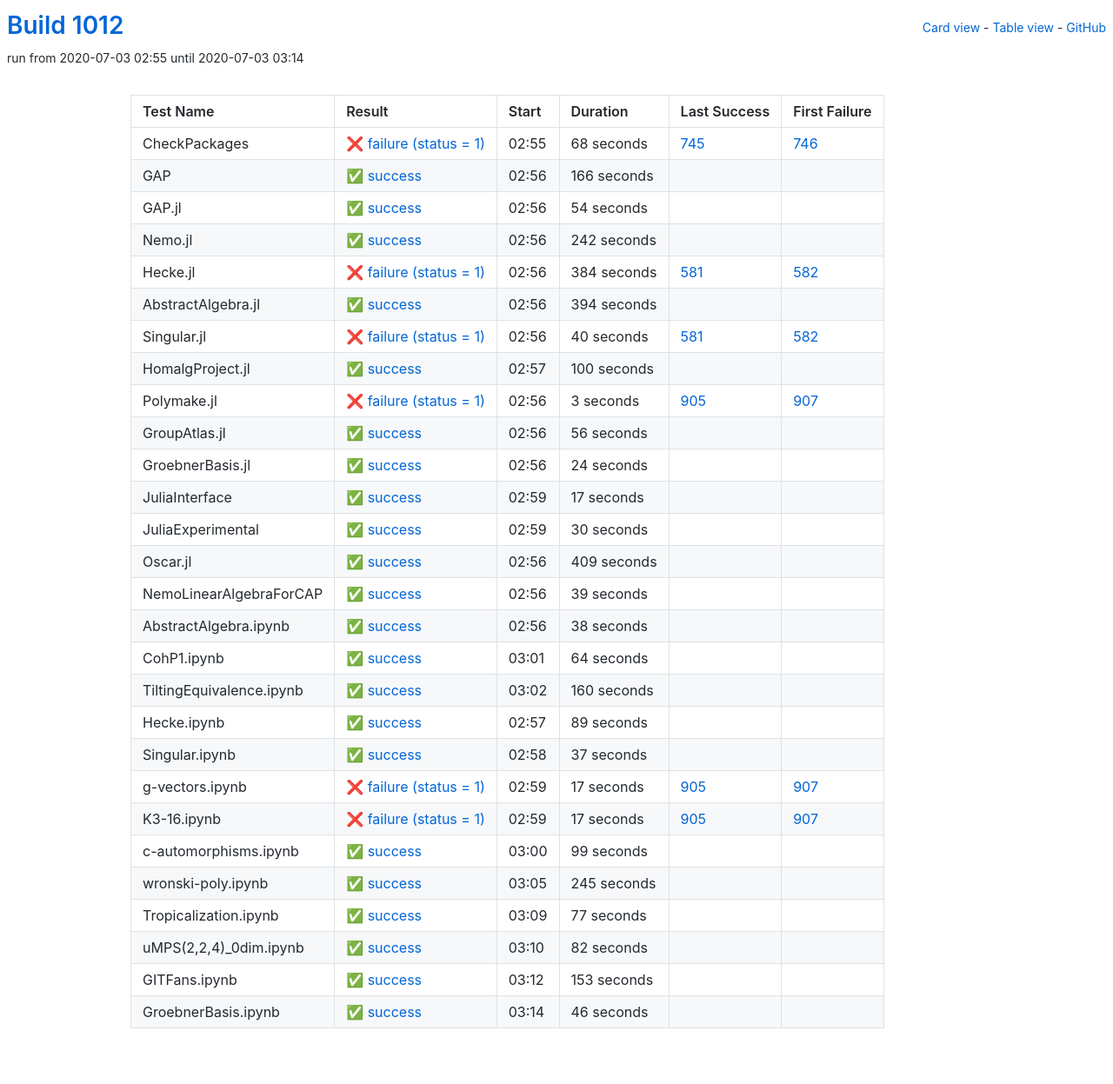
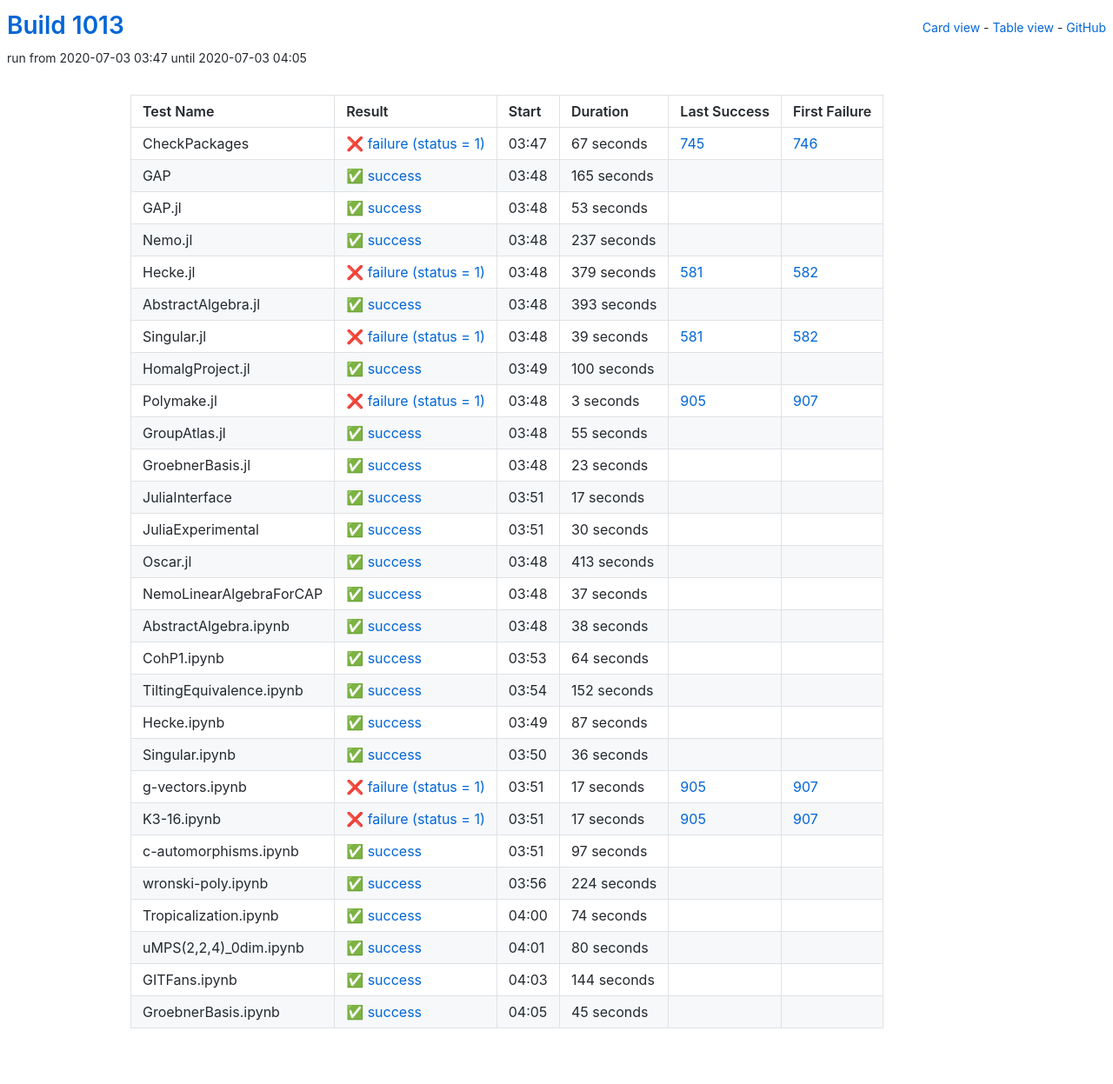
Before and after one commit to oscar-system/oscar-ci-status-1.4, a Jekyll site: the page built from table.html, in a window 1280 px wide. Shown: the whole page at 87% size. Built offline with Jekyll 4.4.1, drawn with Linux system fonts in a browser that asks for light colours.

Commit message:
Build #1013

```diff
--- a/_data/ci.yml
+++ b/_data/ci.yml
@@ -1,6 +1,6 @@
 ---
-build: 1012
-build_url: https://oscarci.mathematik.uni-kl.de/job/oscar-julia-1.4/1012/
+build: 1013
+build_url: https://oscarci.mathematik.uni-kl.de/job/oscar-julia-1.4/1013/
 job: oscar-julia-1.4
 organization: oscar-system
 repo: oscar-ci-status-1.4
@@ -8,92 +8,92 @@ repourl: https://github.com/oscar-system/oscar-ci-status-1.4
 tests:
 - name: CheckPackages
   id: checkpackages
-  log: https://oscarci.mathematik.uni-kl.de/job/oscar-julia-1.4/1012/artifact/logs/build-1012/CheckPackages.log
-  start: 2020-07-03 02:55
+  log: https://oscarci.mathematik.uni-kl.de/job/oscar-julia-1.4/1013/artifact/logs/build-1013/CheckPackages.log
+  start: 2020-07-03 03:47
   success: false
   exitcode: 1
   status: failure
-  duration: 68
+  duration: 67
   last_success: 745
   last_success_url: https://oscarci.mathematik.uni-kl.de/job/oscar-julia-1.4/745/
   first_failure: 746
   first_failure_url: https://oscarci.mathematik.uni-kl.de/job/oscar-julia-1.4/746/
 - name: GAP
   id: gap
-  log: https://oscarci.mathematik.uni-kl.de/job/oscar-julia-1.4/1012/artifact/logs/build-1012/GAP.log
-  start: 2020-07-03 02:56
+  log: https://oscarci.mathematik.uni-kl.de/job/oscar-julia-1.4/1013/artifact/logs/build-1013/GAP.log
+  start: 2020-07-03 03:48
   success: true
   exitcode: 0
   status: success
-  duration: 166
+  duration: 165
   last_success: false
   last_success_url:
   first_failure: false
   first_failure_url:
 - name: GAP.jl
   id: gap-jl
-  log: https://oscarci.mathematik.uni-kl.de/job/oscar-julia-1.4/1012/artifact/logs/build-1012/GAP.jl.log
-  start: 2020-07-03 02:56
+  log: https://oscarci.mathematik.uni-kl.de/job/oscar-julia-1.4/1013/artifact/logs/build-1013/GAP.jl.log
+  start: 2020-07-03 03:48
   success: true
   exitcode: 0
   status: success
-  duration: 54
+  duration: 53
   last_success: false
   last_success_url:
   first_failure: false
   first_failure_url:
 - name: Nemo.jl
   id: nemo-jl
-  log: https://oscarci.mathematik.uni-kl.de/job/oscar-julia-1.4/1012/artifact/logs/build-1012/Nemo.jl.log
-  start: 2020-07-03 02:56
+  log: https://oscarci.mathematik.uni-kl.de/job/oscar-julia-1.4/1013/artifact/logs/build-1013/Nemo.jl.log
+  start: 2020-07-03 03:48
   success: true
   exitcode: 0
   status: success
-  duration: 242
+  duration: 237
   last_success: false
   last_success_url:
   first_failure: false
   first_failure_url:
 - name: Hecke.jl
   id: hecke-jl
-  log: https://oscarci.mathematik.uni-kl.de/job/oscar-julia-1.4/1012/artifact/logs/build-1012/Hecke.jl.log
-  start: 2020-07-03 02:56
+  log: https://oscarci.mathematik.uni-kl.de/job/oscar-julia-1.4/1013/artifact/logs/build-1013/Hecke.jl.log
+  start: 2020-07-03 03:48
   success: false
   exitcode: 1
   status: failure
-  duration: 384
+  duration: 379
   last_success: 581
   last_success_url: https://oscarci.mathematik.uni-kl.de/job/oscar-julia-1.4/581/
   first_failure: 582
   first_failure_url: https://oscarci.mathematik.uni-kl.de/job/oscar-julia-1.4/582/
 - name: AbstractAlgebra.jl
   id: abstractalgebra-jl
-  log: https://oscarci.mathematik.uni-kl.de/job/oscar-julia-1.4/1012/artifact/logs/build-1012/AbstractAlgebra.jl.log
-  start: 2020-07-03 02:56
+  log: https://oscarci.mathematik.uni-kl.de/job/oscar-julia-1.4/1013/artifact/logs/build-1013/AbstractAlgebra.jl.log
+  start: 2020-07-03 03:48
   success: true
   exitcode: 0
   status: success
-  duration: 394
+  duration: 393
   last_success: false
   last_success_url:
   first_failure: false
   first_failure_url:
 - name: Singular.jl
   id: singular-jl
-  log: https://oscarci.mathematik.uni-kl.de/job/oscar-julia-1.4/1012/artifact/logs/build-1012/Singular.jl.log
-  start: 2020-07-03 02:56
+  log: https://oscarci.mathematik.uni-kl.de/job/oscar-julia-1.4/1013/artifact/logs/build-1013/Singular.jl.log
+  start: 2020-07-03 03:48
   success: false
   exitcode: 1
   status: failure
-  duration: 40
+  duration: 39
   last_success: 581
   last_success_url: https://oscarci.mathematik.uni-kl.de/job/oscar-julia-1.4/581/
   first_failure: 582
   first_failure_url: https://oscarci.mathematik.uni-kl.de/job/oscar-julia-1.4/582/
 - name: HomalgProject.jl
   id: homalgproject-jl
-  log: https://oscarci.mathematik.uni-kl.de/job/oscar-julia-1.4/1012/artifact/logs/build-1012/HomalgProject.jl.log
-  start: 2020-07-03 02:57
+  log: https://oscarci.mathematik.uni-kl.de/job/oscar-julia-1.4/1013/artifact/logs/build-1013/HomalgProject.jl.log
+  start: 2020-07-03 03:49
   success: true
   exitcode: 0
   status: success
@@ -104,8 +104,8 @@ tests:
   first_failure_url:
 - name: Polymake.jl
   id: polymake-jl
-  log: https://oscarci.mathematik.uni-kl.de/job/oscar-julia-1.4/1012/artifact/logs/build-1012/Polymake.jl.log
-  start: 2020-07-03 02:56
+  log: https://oscarci.mathematik.uni-kl.de/job/oscar-julia-1.4/1013/artifact/logs/build-1013/Polymake.jl.log
+  start: 2020-07-03 03:48
   success: false
   exitcode: 1
   status: failure
@@ -116,32 +116,32 @@ tests:
   first_failure_url: https://oscarci.mathematik.uni-kl.de/job/oscar-julia-1.4/907/
 - name: GroupAtlas.jl
   id: groupatlas-jl
-  log: https://oscarci.mathematik.uni-kl.de/job/oscar-julia-1.4/1012/artifact/logs/build-1012/GroupAtlas.jl.log
-  start: 2020-07-03 02:56
+  log: https://oscarci.mathematik.uni-kl.de/job/oscar-julia-1.4/1013/artifact/logs/build-1013/GroupAtlas.jl.log
+  start: 2020-07-03 03:48
   success: true
   exitcode: 0
   status: success
-  duration: 56
+  duration: 55
   last_success: false
   last_success_url:
   first_failure: false
   first_failure_url:
 - name: GroebnerBasis.jl
   id: groebnerbasis-jl
-  log: https://oscarci.mathematik.uni-kl.de/job/oscar-julia-1.4/1012/artifact/logs/build-1012/GroebnerBasis.jl.log
-  start: 2020-07-03 02:56
+  log: https://oscarci.mathematik.uni-kl.de/job/oscar-julia-1.4/1013/artifact/logs/build-1013/GroebnerBasis.jl.log
+  start: 2020-07-03 03:48
   success: true
   exitcode: 0
   status: success
-  duration: 24
+  duration: 23
   last_success: false
   last_success_url:
   first_failure: false
   first_failure_url:
 - name: JuliaInterface
   id: juliainterface
-  log: https://oscarci.mathematik.uni-kl.de/job/oscar-julia-1.4/1012/artifact/logs/build-1012/JuliaInterface.log
-  start: 2020-07-03 02:59
+  log: https://oscarci.mathematik.uni-kl.de/job/oscar-julia-1.4/1013/artifact/logs/build-1013/JuliaInterface.log
+  start: 2020-07-03 03:51
   success: true
   exitcode: 0
   status: success
@@ -152,8 +152,8 @@ tests:
   first_failure_url:
 - name: JuliaExperimental
   id: juliaexperimental
-  log: https://oscarci.mathematik.uni-kl.de/job/oscar-julia-1.4/1012/artifact/logs/build-1012/JuliaExperimental.log
-  start: 2020-07-03 02:59
+  log: https://oscarci.mathematik.uni-kl.de/job/oscar-julia-1.4/1013/artifact/logs/build-1013/JuliaExperimental.log
+  start: 2020-07-03 03:51
   success: true
   exitcode: 0
   status: success
@@ -164,32 +164,32 @@ tests:
   first_failure_url:
 - name: Oscar.jl
   id: oscar-jl
-  log: https://oscarci.mathematik.uni-kl.de/job/oscar-julia-1.4/1012/artifact/logs/build-1012/Oscar.jl.log
-  start: 2020-07-03 02:56
+  log: https://oscarci.mathematik.uni-kl.de/job/oscar-julia-1.4/1013/artifact/logs/build-1013/Oscar.jl.log
+  start: 2020-07-03 03:48
   success: true
   exitcode: 0
   status: success
-  duration: 409
+  duration: 413
   last_success: false
   last_success_url:
   first_failure: false
   first_failure_url:
 - name: NemoLinearAlgebraForCAP
   id: nemolinearalgebraforcap
-  log: https://oscarci.mathematik.uni-kl.de/job/oscar-julia-1.4/1012/artifact/logs/build-1012/NemoLinearAlgebraForCAP.log
-  start: 2020-07-03 02:56
+  log: https://oscarci.mathematik.uni-kl.de/job/oscar-julia-1.4/1013/artifact/logs/build-1013/NemoLinearAlgebraForCAP.log
+  start: 2020-07-03 03:48
   success: true
   exitcode: 0
   status: success
-  duration: 39
+  duration: 37
   last_success: false
   last_success_url:
   first_failure: false
   first_failure_url:
 - name: AbstractAlgebra.ipynb
   id: abstractalgebra-ipynb
-  log: https://oscarci.mathematik.uni-kl.de/job/oscar-julia-1.4/1012/artifact/logs/build-1012/AbstractAlgebra.ipynb.log
-  start: 2020-07-03 02:56
+  log: https://oscarci.mathematik.uni-kl.de/job/oscar-julia-1.4/1013/artifact/logs/build-1013/AbstractAlgebra.ipynb.log
+  start: 2020-07-03 03:48
   success: true
   exitcode: 0
   status: success
@@ -200,8 +200,8 @@ tests:
   first_failure_url:
 - name: CohP1.ipynb
   id: cohp1-ipynb
-  log: https://oscarci.mathematik.uni-kl.de/job/oscar-julia-1.4/1012/artifact/logs/build-1012/CohP1.ipynb.log
-  start: 2020-07-03 03:01
+  log: https://oscarci.mathematik.uni-kl.de/job/oscar-julia-1.4/1013/artifact/logs/build-1013/CohP1.ipynb.log
+  start: 2020-07-03 03:53
   success: true
   exitcode: 0
   status: success
@@ -212,44 +212,44 @@ tests:
   first_failure_url:
 - name: TiltingEquivalence.ipynb
   id: tiltingequivalence-ipynb
-  log: https://oscarci.mathematik.uni-kl.de/job/oscar-julia-1.4/1012/artifact/logs/build-1012/TiltingEquivalence.ipynb.log
-  start: 2020-07-03 03:02
+  log: https://oscarci.mathematik.uni-kl.de/job/oscar-julia-1.4/1013/artifact/logs/build-1013/TiltingEquivalence.ipynb.log
+  start: 2020-07-03 03:54
   success: true
   exitcode: 0
   status: success
-  duration: 160
+  duration: 152
   last_success: false
   last_success_url:
   first_failure: false
   first_failure_url:
 - name: Hecke.ipynb
   id: hecke-ipynb
-  log: https://oscarci.mathematik.uni-kl.de/job/oscar-julia-1.4/1012/artifact/logs/build-1012/Hecke.ipynb.log
-  start: 2020-07-03 02:57
+  log: https://oscarci.mathematik.uni-kl.de/job/oscar-julia-1.4/1013/artifact/logs/build-1013/Hecke.ipynb.log
+  start: 2020-07-03 03:49
   success: true
   exitcode: 0
   status: success
-  duration: 89
+  duration: 87
   last_success: false
   last_success_url:
   first_failure: false
   first_failure_url:
 - name: Singular.ipynb
   id: singular-ipynb
-  log: https://oscarci.mathematik.uni-kl.de/job/oscar-julia-1.4/1012/artifact/logs/build-1012/Singular.ipynb.log
-  start: 2020-07-03 02:58
+  log: https://oscarci.mathematik.uni-kl.de/job/oscar-julia-1.4/1013/artifact/logs/build-1013/Singular.ipynb.log
+  start: 2020-07-03 03:50
   success: true
   exitcode: 0
   status: success
-  duration: 37
+  duration: 36
   last_success: false
   last_success_url:
   first_failure: false
   first_failure_url:
 - name: g-vectors.ipynb
   id: g-vectors-ipynb
-  log: https://oscarci.mathematik.uni-kl.de/job/oscar-julia-1.4/1012/artifact/logs/build-1012/g-vectors.ipynb.log
-  start: 2020-07-03 02:59
+  log: https://oscarci.mathematik.uni-kl.de/job/oscar-julia-1.4/1013/artifact/logs/build-1013/g-vectors.ipynb.log
+  start: 2020-07-03 03:51
   success: false
   exitcode: 1
   status: failure
@@ -260,8 +260,8 @@ tests:
   first_failure_url: https://oscarci.mathematik.uni-kl.de/job/oscar-julia-1.4/907/
 - name: K3-16.ipynb
   id: k3-16-ipynb
-  log: https://oscarci.mathematik.uni-kl.de/job/oscar-julia-1.4/1012/artifact/logs/build-1012/K3-16.ipynb.log
-  start: 2020-07-03 02:59
+  log: https://oscarci.mathematik.uni-kl.de/job/oscar-julia-1.4/1013/artifact/logs/build-1013/K3-16.ipynb.log
+  start: 2020-07-03 03:51
   success: false
   exitcode: 1
   status: failure
@@ -272,72 +272,72 @@ tests:
   first_failure_url: https://oscarci.mathematik.uni-kl.de/job/oscar-julia-1.4/907/
 - name: c-automorphisms.ipynb
   id: c-automorphisms-ipynb
-  log: https://oscarci.mathematik.uni-kl.de/job/oscar-julia-1.4/1012/artifact/logs/build-1012/c-automorphisms.ipynb.log
-  start: 2020-07-03 03:00
+  log: https://oscarci.mathematik.uni-kl.de/job/oscar-julia-1.4/1013/artifact/logs/build-1013/c-automorphisms.ipynb.log
+  start: 2020-07-03 03:51
   success: true
   exitcode: 0
   status: success
-  duration: 99
+  duration: 97
   last_success: false
   last_success_url:
   first_failure: false
   first_failure_url:
 - name: wronski-poly.ipynb
   id: wronski-poly-ipynb
-  log: https://oscarci.mathematik.uni-kl.de/job/oscar-julia-1.4/1012/artifact/logs/build-1012/wronski-poly.ipynb.log
-  start: 2020-07-03 03:05
+  log: https://oscarci.mathematik.uni-kl.de/job/oscar-julia-1.4/1013/artifact/logs/build-1013/wronski-poly.ipynb.log
+  start: 2020-07-03 03:56
   success: true
   exitcode: 0
   status: success
-  duration: 245
+  duration: 224
   last_success: false
   last_success_url:
   first_failure: false
   first_failure_url:
 - name: Tropicalization.ipynb
   id: tropicalization-ipynb
-  log: https://oscarci.mathematik.uni-kl.de/job/oscar-julia-1.4/1012/artifact/logs/build-1012/Tropicalization.ipynb.log
-  start: 2020-07-03 03:09
+  log: https://oscarci.mathematik.uni-kl.de/job/oscar-julia-1.4/1013/artifact/logs/build-1013/Tropicalization.ipynb.log
+  start: 2020-07-03 04:00
   success: true
   exitcode: 0
   status: success
-  duration: 77
+  duration: 74
   last_success: false
   last_success_url:
   first_failure: false
   first_failure_url:
 - name: uMPS(2,2,4)_0dim.ipynb
   id: umps-2-2-4-0dim-ipynb
-  log: https://oscarci.mathematik.uni-kl.de/job/oscar-julia-1.4/1012/artifact/logs/build-1012/uMPS-2-2-4-_0dim.ipynb.log
-  start: 2020-07-03 03:10
+  log: https://oscarci.mathematik.uni-kl.de/job/oscar-julia-1.4/1013/artifact/logs/build-1013/uMPS-2-2-4-_0dim.ipynb.log
+  start: 2020-07-03 04:01
   success: true
   exitcode: 0
   status: success
-  duration: 82
+  duration: 80
   last_success: false
   last_success_url:
   first_failure: false
   first_failure_url:
 - name: GITFans.ipynb
   id: gitfans-ipynb
-  log: https://oscarci.mathematik.uni-kl.de/job/oscar-julia-1.4/1012/artifact/logs/build-1012/GITFans.ipynb.log
-  start: 2020-07-03 03:12
+  log: https://oscarci.mathematik.uni-kl.de/job/oscar-julia-1.4/1013/artifact/logs/build-1013/GITFans.ipynb.log
+  start: 2020-07-03 04:03
   success: true
   exitcode: 0
   status: success
-  duration: 153
+  duration: 144
   last_success: false
   last_success_url:
   first_failure: false
   first_failure_url:
 - name: GroebnerBasis.ipynb
   id: groebnerbasis-ipynb
-  log: https://oscarci.mathematik.uni-kl.de/job/oscar-julia-1.4/1012/artifact/logs/build-1012/GroebnerBasis.ipynb.log
-  start: 2020-07-03 03:14
+  log: https://oscarci.mathematik.uni-kl.de/job/oscar-julia-1.4/1013/artifact/logs/build-1013/GroebnerBasis.ipynb.log
+  start: 2020-07-03 04:05
   success: true
   exitcode: 0
   status: success
-  duration: 46
+  duration: 45
   last_success: false
   last_success_url:
   first_failure: false
```
Also changed, not shown: README.md.
